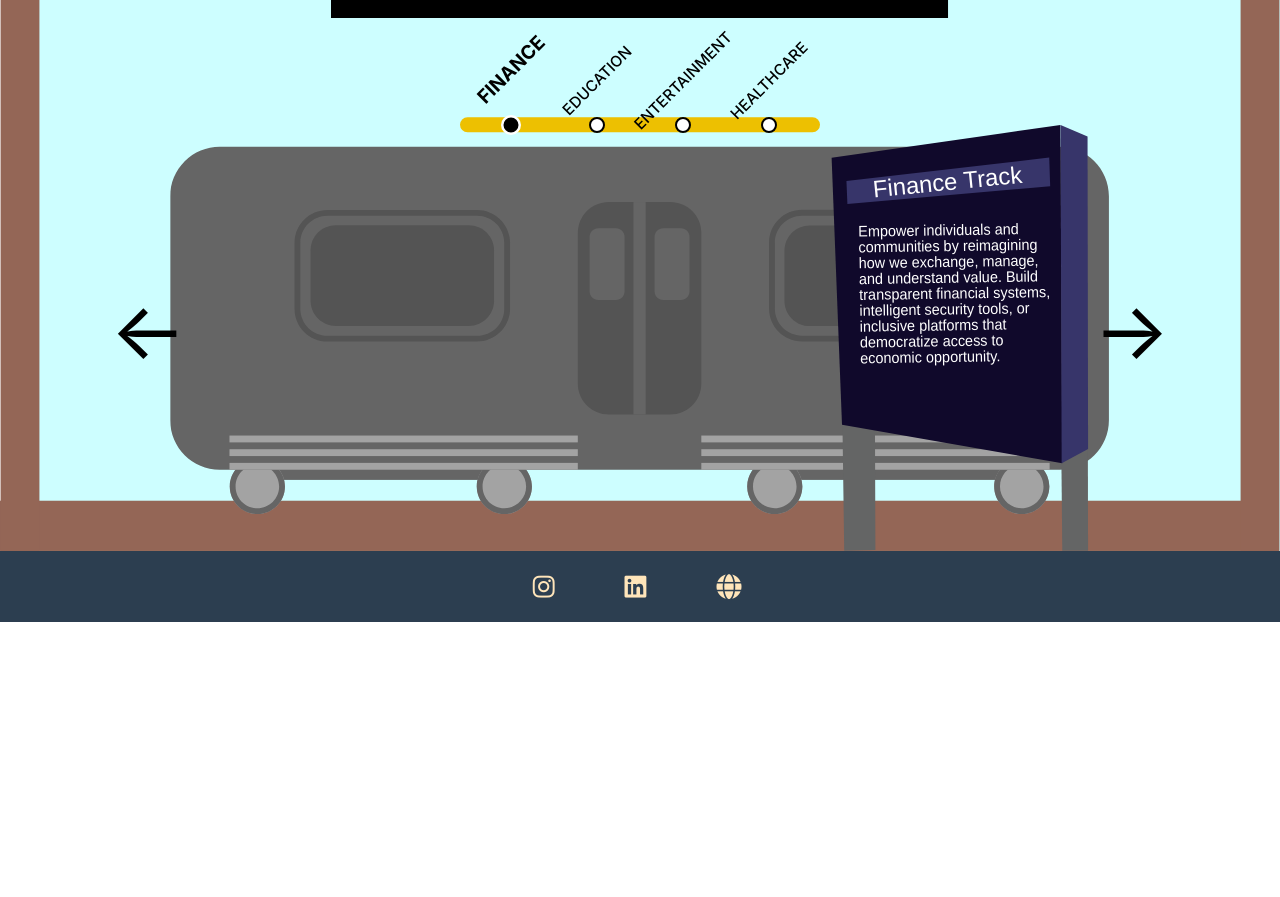
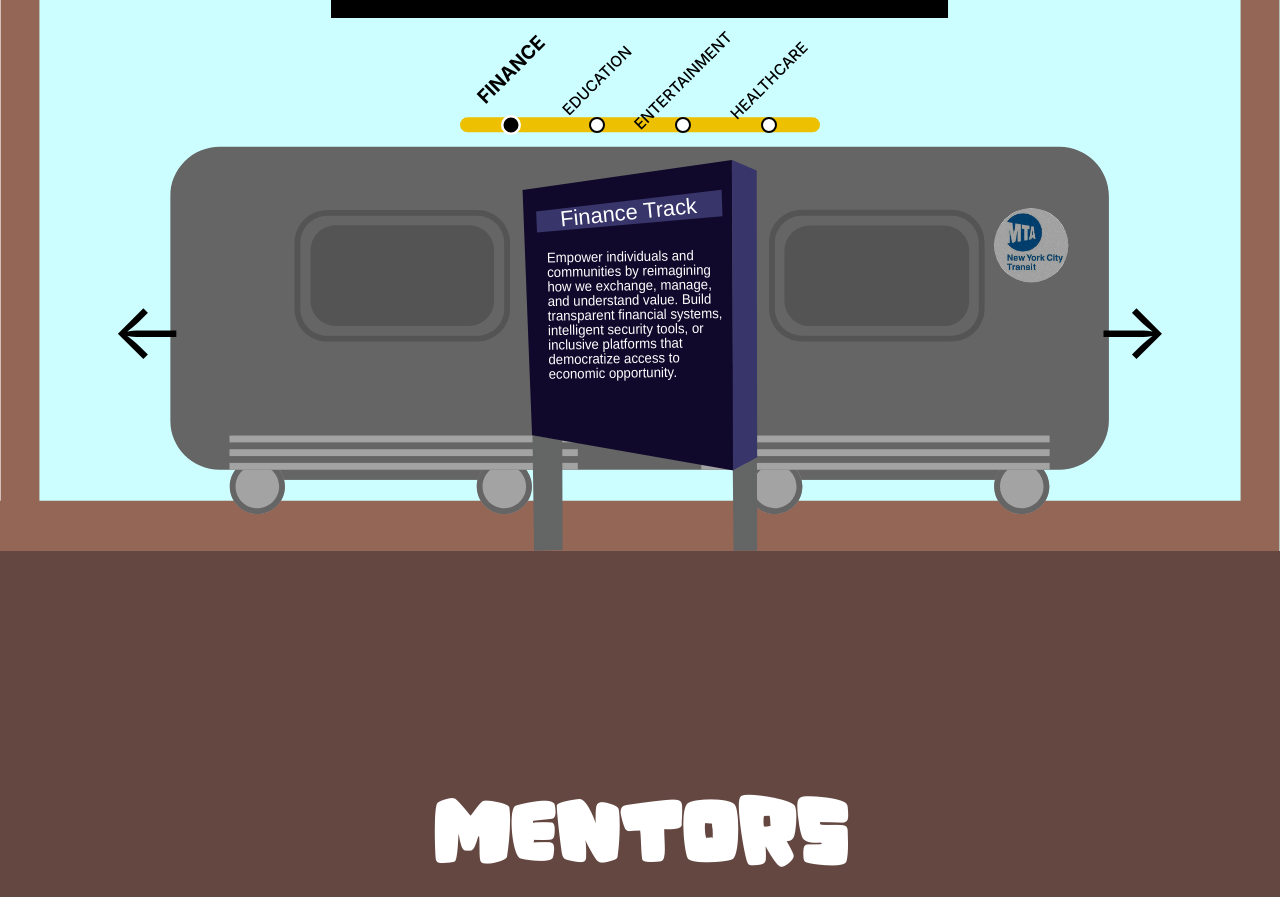
Before and after one commit to bc-compsci-club/HackBrooklyn25, a React (Create React App) app: page / in a window 1280 px wide. Shown: the part 1900-2797 px from the top of the page. Before the commit the page ends 2522 px from the top, so only its background shows below. Built offline with nearby package versions, Linux system fonts and the light colour scheme; the HTML template or start-up script is replaced by a standard one.

Commit message:
edits to app.js and centered bulletin board on tracks section

```diff
--- a/src/App.js
+++ b/src/App.js
@@ -3,6 +3,8 @@ import Hero from "./components/Hero";
 import About from "./components/About";
 import Footer from "./components/Footer";
 import Tracks from "./components/Tracks";
+import Speakers from "./components/Speakers";
+import Prizes from "./components/Prizes";
 
 function App() {
   return (
@@ -11,6 +13,8 @@ function App() {
       <Hero/>
       <About/>
       <Tracks/>
+      <Speakers/>
+      <Prizes/>
       <Footer/>
     </div>
   );
--- a/src/components/Tracks.js
+++ b/src/components/Tracks.js
@@ -196,7 +196,7 @@ function Tracks() {
         </div>
 
         {/* Bulletin Board */}
-        <div className="absolute top-[40%] right-[30%] md:right-[-5%] flex h-[60%] w-[45%] md:w-[60%] items-center justify-center pointer-events-none">
+        <div className="absolute top-[45%] bottom-0 left-1/2 -translate-x-1/2 flex w-[45%] md:w-[60%] items-center justify-center pointer-events-none">
           <AnimatePresence mode="wait" custom={direction}>
             <motion.img
               src={activeStop ? STOP_IMAGES[activeStop] : "/images/education.svg"}
```
